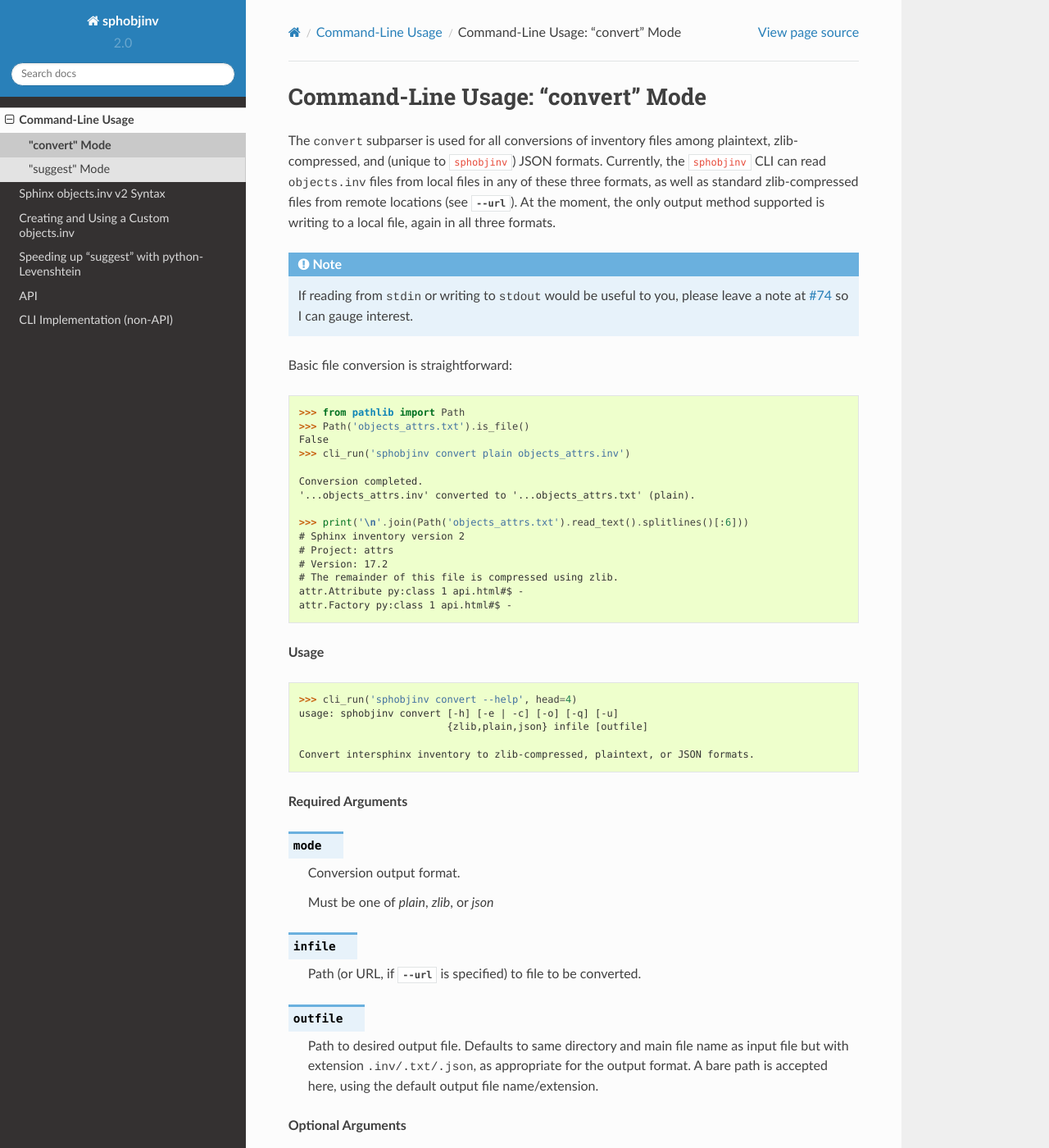
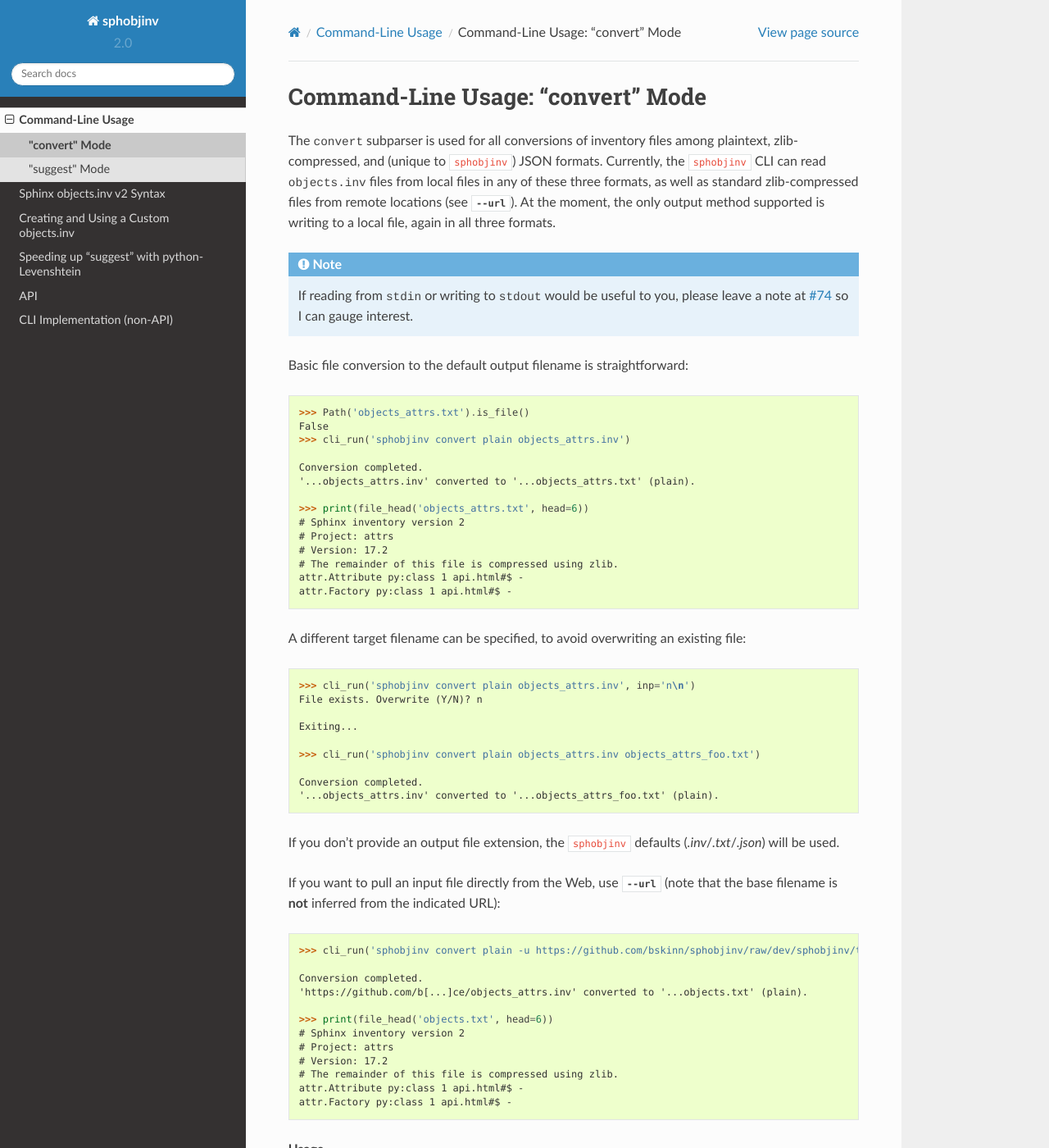
Before and after one commit to bskinn/sphobjinv, a Sphinx documentation site: the page built from doc/source/cli/convert.rst, in a window 1280 px wide and 1400 px high. Shown: the whole window at 82% size. Built offline with Sphinx 7.4.7 and the Read the Docs theme 2.0.0, drawn with Linux system fonts in a browser that asks for light colours; some of the changed text lies outside the part shown.

Commit message:
DOC: Complete convert.rst
Doc page for 'convert' CLI mode is done.

Bit of extra context text added to root cmdline.rst.

Added helper function to conf.py, in global_doctest_setup, to
allow cleaner reporting of just the head of a file.

```diff
--- a/doc/source/cli/convert.rst
+++ b/doc/source/cli/convert.rst
@@ -17,11 +17,10 @@
     If reading from |stdin| or writing to |stdout| would be useful to you,
     please leave a note at :issue:`74` so I can gauge interest.
 
-Basic file conversion is straightforward:
+Basic file conversion to the default output filename is straightforward:
 
-.. doctest:: convert
+.. doctest:: convert_main
 
-    >>> from pathlib import Path
     >>> Path('objects_attrs.txt').is_file()
     False
     >>> cli_run('sphobjinv convert plain objects_attrs.inv')
@@ -29,7 +28,7 @@
     Conversion completed.
     '...objects_attrs.inv' converted to '...objects_attrs.txt' (plain).
     <BLANKLINE>
-    >>> print('\n'.join(Path('objects_attrs.txt').read_text().splitlines()[:6]))
+    >>> print(file_head('objects_attrs.txt', head=6))
     # Sphinx inventory version 2
     # Project: attrs
     # Version: 17.2
@@ -37,6 +36,43 @@
     attr.Attribute py:class 1 api.html#$ -
     attr.Factory py:class 1 api.html#$ -
 
+A different target filename can be specified, to avoid overwriting an existing
+file:
+
+.. doctest:: convert_main
+
+    >>> cli_run('sphobjinv convert plain objects_attrs.inv', inp='n\n')
+    File exists. Overwrite (Y/N)? n
+    <BLANKLINE>
+    Exiting...
+    <BLANKLINE>
+    >>> cli_run('sphobjinv convert plain objects_attrs.inv objects_attrs_foo.txt')
+    <BLANKLINE>
+    Conversion completed.
+    '...objects_attrs.inv' converted to '...objects_attrs_foo.txt' (plain).
+    <BLANKLINE>
+
+If you don't provide an output file extension, the |soi| defaults
+(`.inv`/`.txt`/`.json`) will be used.
+
+If you want to pull an input file directly from the Web, use
+:option:`--url` (note that the base filename is **not** inferred from the
+indicated URL):
+
+.. doctest:: convert_url
+
+    >>> cli_run('sphobjinv convert plain -u https://github.com/bskinn/sphobjinv/raw/dev/sphobjinv/test/resource/objects_attrs.inv')
+    <BLANKLINE>
+    Conversion completed.
+    'https://github.com/b[...]ce/objects_attrs.inv' converted to '...objects.txt' (plain).
+    <BLANKLINE>
+    >>> print(file_head('objects.txt', head=6))
+    # Sphinx inventory version 2
+    # Project: attrs
+    # Version: 17.2
+    # The remainder of this file is compressed using zlib.
+    attr.Attribute py:class 1 api.html#$ -
+    attr.Factory py:class 1 api.html#$ -
 
 **Usage**
 
@@ -48,7 +84,7 @@
     <BLANKLINE>
     Convert intersphinx inventory to zlib-compressed, plaintext, or JSON formats.
 
-**Required Arguments**
+**Positional Arguments**
 
 .. option:: mode
 
@@ -62,14 +98,40 @@
 
 .. option:: outfile
 
-    Path to desired output file. Defaults to same directory
+    *(Optional)* Path to desired output file. Defaults to same directory
     and main file name as input file but with extension
     |cour|\ .inv/.txt/.json\ |/cour|, as appropriate for the output format.
     A bare path is accepted here, using the default output
     file name/extension.
 
-**Optional Arguments**
+**Flags**
 
 .. option:: -h, --help
 
-    Display `convert` help message and exit
+    Display `convert` help message and exit.
+
+.. option:: -o, --overwrite
+
+    If the output file already exists, overwrite without prompting
+    for confirmation.
+
+.. option:: -q, --quiet
+
+    Suppress all output to `stdout`, regardless of success or failure.
+    Useful for scripting/automation.  Implies :option:`--overwrite`.
+
+.. option:: -u, --url
+
+    Treat :option:`infile` as a URL for download.
+
+.. option:: -e, --expand
+
+    Expand any abbreviations in `uri` or `dispname` fields before writing to output;
+    see :ref:`here <syntax_shorthand>`. Cannot be specified with
+    :option:`--contract`.
+
+.. option:: -c, --contract
+
+    Contract `uri` and `dispname` fields, if possible, before writing to output;
+    see :ref:`here <syntax_shorthand>`. Cannot be specified with
+    :option:`--expand`.
--- a/doc/source/cmdline.rst
+++ b/doc/source/cmdline.rst
@@ -19,8 +19,9 @@
 In all cases, examples are executed in a sandboxed directory pre-loaded with
 |cour|\ objects_attrs.inv\ |/cour| (from, e.g.,
 `here <https://github.com/bskinn/sphobjinv/blob/master/sphobjinv/test/resource/objects_attrs.inv>`__).
-
-
+:class:`~pathlib.Path` is imported into the namespace before all tests.
+`file_head` is a custom helper function defined to retrieve the head of
+a specified file.
 
 
 .. program:: sphobjinv
--- a/doc/source/conf.py
+++ b/doc/source/conf.py
@@ -275,6 +275,20 @@
 
     print(output)
 
+def file_head(fn, *, head=None):
+    '''Print the first 'head' lines of file at 'fn'; all if head==None.'''
+    p = Path(fn)
+
+    if not p.is_file():
+        return "Not a file."
+
+    text = p.read_text()
+
+    # If head==None, then just returns a complete slice
+    lines = text.splitlines()[:head]
+
+    return "\\n".join(lines)
+
 """
 
 doctest_global_cleanup = """\
```
